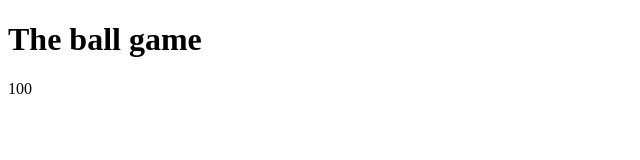
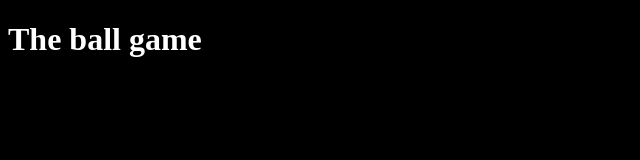
Before and after one commit to HodayaGitHub/git-basic-ex, a plain HTML site: page index.html in a window 1280 px wide. Shown: the whole page, without its empty margins (0-640 px from the left). Drawn offline with Linux system fonts and the light colour scheme.

Commit message:
Link stylesheet

```diff
--- /dev/null
+++ b/css/style.css
@@ -0,0 +1,7 @@
+body {
+    background-color: black;
+}
+
+h1 {
+    color: #fff;
+}
--- a/index.html
+++ b/index.html
@@ -3,6 +3,7 @@
 <head>
     <meta charset="UTF-8">
     <meta name="viewport" content="width=device-width, initial-scale=1.0">
+    <link rel="stylesheet" href="css/style.css">
     <title>Git Exercise</title>
 </head>
 
```
